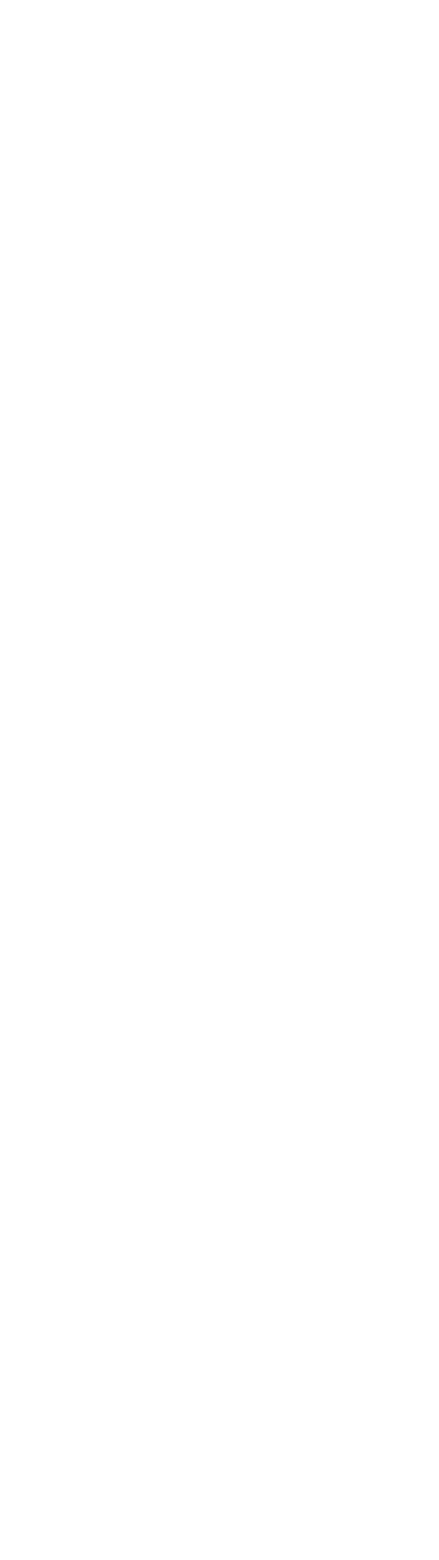
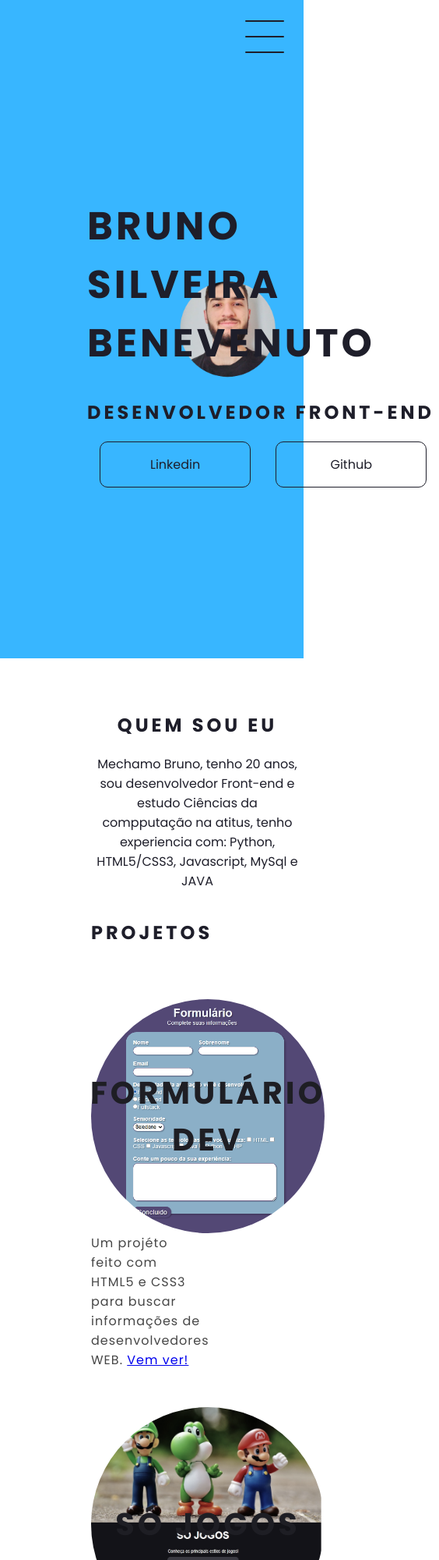
Before and after one commit to BrunoSilveira13/meu_portifolio, a plain HTML site: page index.html in a window 390 px wide. Shown: the top 2000 px of the page at 78% size, 564 px wide, since content can reach past the window. Before the commit the page ends 844 px from the top, so only its background shows below. Drawn offline with Linux system fonts and the light colour scheme.

Commit message:
final do primeiro protótipo

```diff
--- a/CSS/extends.css
+++ /dev/null
@@ -1,9 +0,0 @@
-@import './variables.css';
-@import './globals.css';
-
-@import './components/navbar.css';
-@import './components/header.css';
-@import './components/about.css';
-@import './components/skills.css';
-@import './components/projects.css';
-@import './components/footer.css';
--- a/CSS/globals.css
+++ /dev/null
@@ -1,126 +0,0 @@
-* {
-  margin: 0;
-  padding: 0;
-  box-sizing: border-box;
-  scroll-behavior: smooth;
-  font-family: var(--font-family);
-}
-
-html {
-  font-size: 62.5%;
-}
-
-body {
-  font-size: 1.6rem;
-  margin-top: 15rem;
-}
-
-ul {
-  list-style: none;
-}
-
-a {
-  text-decoration: none;
-  color: inherit;
-}
-
-h1 {
-  font-size: 6.4rem;
-  font-weight: 700;
-  color: var(--primary-color);
-}
-
-.secondary-title {
-  font-size: 4rem;
-  font-weight: 700;
-  color: var(--primary-color);
-}
-
-.tertiary-title {
-  font-size: 3.2rem;
-  font-weight: 500;
-  line-height: 4.5rem;
-  color: var(--secondary-color);
-}
-
-p,
-.p {
-  font-weight: 400;
-  font-size: 1.6rem;
-  line-height: 3.5rem;
-}
-
-p:not(:last-of-type),
-.p:not(:last-of-type) {
-  margin-bottom: 2rem;
-}
-
-.btn {
-  background-color: none;
-  border: none;
-  outline: none;
-  padding: 1rem 4rem;
-  display: inline-block;
-  border-radius: 0.5rem;
-}
-
-.btn.btn-primary {
-  background-color: var(--dark-secondary-color);
-  color: var(--white);
-  font-weight: 400;
-  font-size: 1.4rem;
-}
-
-.max-width {
-  width: 100%;
-  max-width: 120rem;
-  padding: 0 4rem;
-  margin: 0 auto;
-  margin-bottom: 26rem;
-}
-
-.mb-0 {
-  margin-bottom: 0;
-}
-
-.mb-s {
-  margin-bottom: 1rem;
-}
-
-.mb-m {
-  margin-bottom: 2rem;
-}
-
-.mb-l {
-  margin-bottom: 4rem;
-}
-
-.mb-xl {
-  margin-bottom: 6rem;
-}
-
-@media only screen and (max-width: 1024px) {
-  html {
-    font-size: 60%;
-  }
-
-  h1 {
-    font-size: 6rem;
-  }
-}
-
-@media only screen and (max-width: 768px) {
-  html {
-    font-size: 58%;
-  }
-
-  .max-width {
-    padding: 0 2rem;
-  }
-}
-
-@media only screen and (max-width: 425px) {
-  h1 {
-    font-size: 4.2rem;
-  }
-}
--- a/CSS/variables.css
+++ /dev/null
@@ -1,13 +0,0 @@
-:root {
-  --white: #ffffff;
-  --gray: #d9d9d9;
-  --black: #000000;
-  --primary-color: #02073e;
-  --secondary-color: #0f2137;
-  --dark-secondary-color: #3c415c;
-  --tertiary-color: #a6b1e1;
-  --light-tertiary-color: #f3f6fb;
-  --text-color: #343d48;
-
-  --font-family: 'DM Sans', sans-serif;
-}
--- a/index.html
+++ b/index.html
@@ -3,17 +3,78 @@
 <head>
     <meta charset="UTF-8">
     <meta name="viewport" content="width=device-width, initial-scale=1.0">
-    <title>Bruno Benevenuto Portifólio </title>
-    <link rel="stylesheet" href="CSS/extends.css">
-    <link rel="preconnect" href="https://fonts.googleapis.com" />
-    <link rel="preconnect" href="https://fonts.gstatic.com" crossorigin />
-    <link
-      href="https://fonts.googleapis.com/css2?family=DM+Sans:wght@400;500;700&display=swap"
-      rel="stylesheet"
-    />
+    <title>Bruno Silveira Benevenuto</title>
+    <link rel="stylesheet" href="style.css">
 </head>
 <body>
+    <header class="header-container">
+        <div class="header">
+            <div class="checkbox-container">
+                <div class="checkbox-wrapper">
+                    <input type="checkbox" id="toggle">
+                    <label class="checkbox" for="toggle">
+                        <div class="trace"></div>
+                        <div class="trace"></div>
+                        <div class="trace"></div>
+                    </label>
+                    <div class="menu"></div>
+                    <nav class="menu-items">
+                        <ul>
+                            <li>
+                                <a href="#">Home</a>
+                            </li>
+                            <li>
+                                <a href="#">Sobre</a>
+                            </li>
+                            <li>
+                                <a href="#">Projetos</a>
+                            </li>
+                        </ul>
+                    </nav>
+                </div>
+            </div>
 
-    <script src="scripts/index.js"></script>
+            <h1>Bruno Silveira <br>Benevenuto</h1>
+            <h2>Desenvolvedor Front-end</h2>
+
+            <div class="social-media">
+                <a href="https://www.linkedin.com/in/bruno-silveira-serena-benevenuto-dos-santos-786951235/">Linkedin</a>
+                <a href="https://github.com/BrunoSilveira13">Github</a>
+            </div>
+        </div>
+    </header>
+    <main class="container">
+        <div class="about">
+            <h2>Quem sou eu</h2>
+            <p>Mechamo Bruno, tenho 20 anos, sou desenvolvedor Front-end e estudo Ciências da compputação na atitus, tenho experiencia com: Python, HTML5/CSS3, Javascript, MySql e JAVA</p>
+        </div>
+        <div class="card-container">
+            <h2>Projetos</h2>
+            <div class="card-formulario">
+                <div class="card-wrapper">
+
+                    <h2>Formulário Dev</h2>
+                    <p>Vem ver!</p>
+                </div>
+            </div>
+            <div class="card-text">
+                Um projéto feito com HTML5 e CSS3 para buscar informações de desenvolvedores WEB.
+                <a href="https://formulriodev.netlify.app/" target=”_blank”>Vem ver!</a>
+            </div>
+            <div class="card-sojogos">
+                <div class="card-wrapper">
+                    <h2>Só jogos</h2>
+                    <p>Vem ver!</p>
+                </div>
+            </div>
+            <div class="card-text">
+                Um projéto feito com HTML5 e CSS3 que apresenta os principais tipos de jogos da atualidade.
+                <a href="https://deluxe-tulumba-3db4e7.netlify.app/" target=”_blank”>Vem ver!</a>
+            </div>
+        </div>
+    </main>
+    <footer class="footer">
+        Feito por Bruno Serena Silveira Benevenuto dos Santos.
+    </footer>
 </body>
 </html>
--- /dev/null
+++ b/style.css
@@ -0,0 +1,297 @@
+@import url('https://fonts.googleapis.com/css2?family=Poppins:ital,wght@0,100;0,200;0,300;0,400;0,500;0,600;0,700;0,800;0,900;1,100;1,200;1,300;1,400;1,500;1,600;1,700;1,800;1,900&display=swap');
+
+body{
+    font-family: "Poppins", sans-serif;
+    margin: 0;
+    padding: 0;
+    color: #1e1e2a;
+}
+
+.header-container{
+    height: 100vh;
+    width: 100vw;
+    background-image: url(img/foto-banner.png);
+    background-repeat: no-repeat;
+    background-position: center;
+    background-size: contain;
+    background-color: #38b6ff;
+    display: flex;
+    flex-direction: column;
+    justify-content: center;
+    align-items: flex-start;
+    box-sizing: border-box;
+    padding: 0 112px;
+    position: relative;
+}
+h1{
+    font-size: 50px;
+    text-transform: uppercase;
+    letter-spacing: 4px;
+}
+h2{
+    text-transform: uppercase;
+    letter-spacing: 4px;
+}
+.social-media{
+    margin-top: 1rem;
+    display: flex;
+}
+
+.social-media a {
+    text-decoration: none;
+    color: #1e1e2a;
+    padding: 1rem 4rem;
+    border: 1px solid #1e1e2a;
+    margin-inline: 1em;
+    min-width: 4rem;
+    display: flex;
+    align-items: center;
+    justify-content: center;
+    transition: .3s ease-in-out;
+    border-radius: 10px;
+}
+
+a:hover{
+    background-color: aliceblue;
+}
+
+.checkbox-container{
+    display: flex;
+    justify-content: center;
+    align-items: center;
+}
+
+.checkbox{
+    height: 100px;
+    width: 100px;
+    position: absolute;
+    right: 0;
+    top: 0;
+    display: flex;
+    justify-content: center;
+    cursor: pointer;
+    z-index: 9999;
+    transition: 400ms ease-in-out 0s;
+}
+
+.checkbox .trace{
+    width: 50px;
+    height: 2px;
+    background-color: #1e1e2a;
+    position: absolute;
+    border-radius: 4px;
+    transition: 0.5s ease-in-out;
+}
+
+.checkbox .trace:nth-child(1){
+    top: 26px;
+    transform:  rotate(0);
+}
+.checkbox .trace:nth-child(2){
+    top: 46px;
+    transform:  rotate();
+}
+.checkbox .trace:nth-child(3){
+    top: 66px;
+    transform:  rotate(0);
+}
+
+#toggle{
+    display: none;
+}
+
+.menu {
+    position: absolute;
+    top: 28px;
+    right: 30px;
+    background-color: transparent;
+    height: 4px;
+    width: 10px;
+    border-radius: 50px;
+    box-shadow: 0px 0px 0px 0px #ffffff;
+    z-index: -1;
+    transition: 400ms ease-in-out 0s;
+}
+
+.menu-items{
+    position: fixed;
+    top: 0;
+    left: 0;
+    width: 100%;
+    height: 100vh;
+    display: flex;
+    justify-content: center;
+    align-items: center;
+    z-index: 2;
+    opacity: 0;
+    visibility: hidden;
+    transition: 400ms ease-in-out 0s;
+}
+
+.menu-items ul{
+    list-style-type: none;
+}
+.menu-items ul li a{
+    margin: 10px 0;
+    color:#1e1e2a;
+    text-decoration: none;
+    text-transform: uppercase;
+    letter-spacing: 4px;
+    font-size: 40px;
+}
+
+#toggle:checked + .checkbox .trace:nth-child(1){
+    transform: rotate(45deg);
+    top: 47px;
+}
+#toggle:checked + .checkbox .trace:nth-child(2){
+    transform:translate(-100px);
+    width: 30px;
+    visibility: hidden;
+    opacity: 0;
+}
+#toggle:checked + .checkbox .trace:nth-child(3){
+    transform: rotate(-45deg);
+    top: 48px;
+}
+
+#toggle:checked + .checkbox{
+    background-color: #ffffff;
+}
+#toggle:checked ~ .menu{
+    box-shadow: 0px 0px 0px 100vmax #ffffff;
+    z-index: 1;
+}
+#toggle:checked ~ .menu-items{
+    visibility: visible;
+    opacity: 1;
+}
+
+.container{
+    height: auto;
+    width: 100%;
+    display: flex;
+    flex-direction: column;
+    justify-content: space-between;
+    margin: 3rem 0 ;
+}
+
+.about{
+    text-align: center;
+    max-width: 500px;
+    margin-left: 30%;
+}
+
+.card-container{
+    display: flex;
+    justify-content: space-evenly;
+    align-items: start;
+    margin-left: 30%;
+    width: 90%;
+    flex-direction: column;
+ }
+
+.card-formulario{
+    width: 300px;
+    height: 300px;
+    border-radius: 100%;
+    margin: 3rem 0 0 0;
+    display: flex;
+    align-items: center;
+    justify-content: center;
+    background-color: #38b6ff;
+    background-image: url(img/formulario.PNG);
+    background-position: center;
+    background-size: cover;
+    background-repeat: no-repeat;
+    filter: grayscale(0.5);
+    color: #1e1e2a;
+    cursor: pointer;
+    transition: 0.5s ease-in-out;
+}
+.card-sojogos{
+    width: 300px;
+    height: 300px;
+    border-radius: 100%;
+    margin: 3rem 0 0 0;
+    display: flex;
+    align-items: center;
+    justify-content: center;
+    background-color: #38b6ff;
+    background-image: url(img/so-jogos.PNG);
+    background-position: center;
+    background-size: cover;
+    background-repeat: no-repeat;
+    filter: grayscale(0.5);
+    color: #1e1e2a;
+    cursor: pointer;
+    transition: 0.5s ease-in-out;
+}
+
+.card-text{
+    width: 40%;
+    letter-spacing: 1px;
+    color: rgb(70, 70, 70);
+}
+
+.card-wrapper{
+    text-align: center;
+    display: flex;
+    flex-direction: column;
+    justify-content: center;
+    align-items: center;
+    position: relative;
+}
+.card-wrapper::before{
+    content: '';
+    position: absolute;
+    height: 100px;
+    width: 100px;
+    border-radius: 50%;
+    border: 1px solid #ffffff;
+    opacity: 0;
+    transition: 0,5s ease-in-out;
+}
+.card-wrapper h2{
+    font-size: 40px;
+    text-transform: uppercase;
+    letter-spacing: 4px;
+    margin:0;
+}
+
+.card-wrapper p{
+    font-size: 0;
+    visibility: hidden;
+    opacity: 0;
+    font-weight: bold;
+    text-transform: uppercase;
+    transition: 0.5s ease-in-out;
+}
+.card-formulario:hover{
+    filter: unset;
+}
+.card-sojogos:hover{
+    filter: unset;
+}
+
+.card-formulario:hover > .card-wrapper::before{
+    height: 200px;
+    width: 200px;
+    opacity: 1;
+}
+
+.card-sojogos:hover > .card-wrapper::before{
+    height: 200px;
+    width: 200px;
+    opacity: 1;
+}
+
+.footer{
+    width: 100%;
+    height: 100px;
+    background-color: #38b6ff;
+    display: flex;
+    align-items: center;
+    justify-content: center;
+    color: #1e1e2a;
+}
```
Also changed, not shown: CSS/components/about.css (deleted), CSS/components/footer.css (deleted), CSS/components/header.css (deleted), CSS/components/navbar.css (deleted), CSS/components/projects.css (deleted), CSS/components/skills.css (deleted), img/formulario.PNG (added), img/foto-banner.png (added), img/so-jogos.PNG (added), scripts/index.js (deleted).
